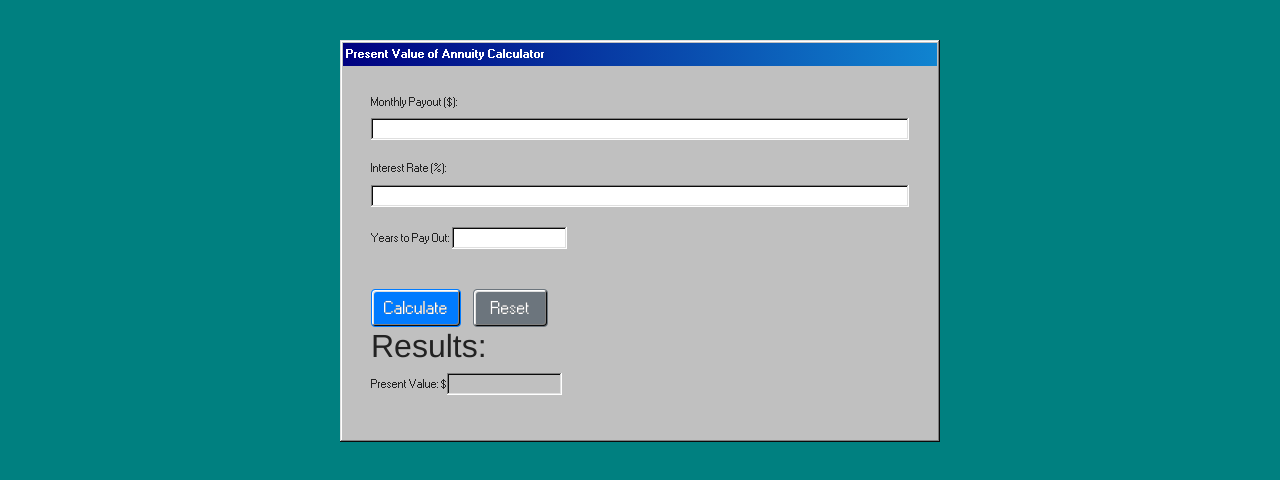
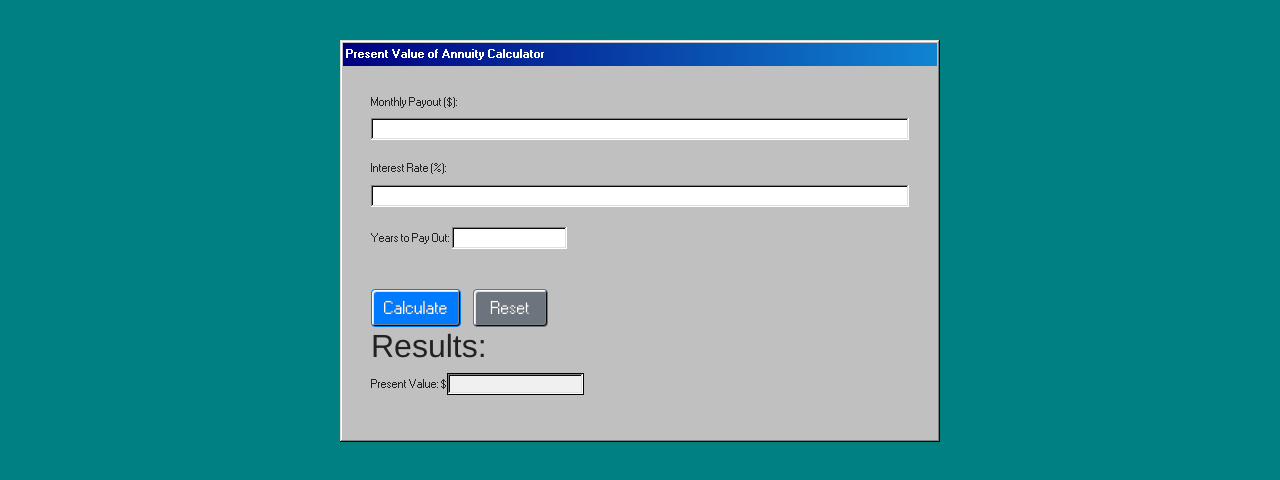
Before and after one commit to thounny/financial-calculators, a plain HTML site: page ordinary-annuity.html in a window 1280 px wide. Shown: the part 82-562 px from the top of the page. Drawn offline with nearby package versions, Linux system fonts and the light colour scheme.

Commit message:
presentValue ID styling for input field

```diff
--- a/css/styles.css
+++ b/css/styles.css
@@ -103,7 +103,8 @@ button {
 /* RESULT INPUT */
 #monthlyPayment,
 #totalInterest,
-#futureValue {
+#futureValue,
+#presentValue {
   color: black;
   background-color: #f0f0f0; /* Light background for contrast */
   border: 1px solid #000; /* Add a black border for better visibility */
```
